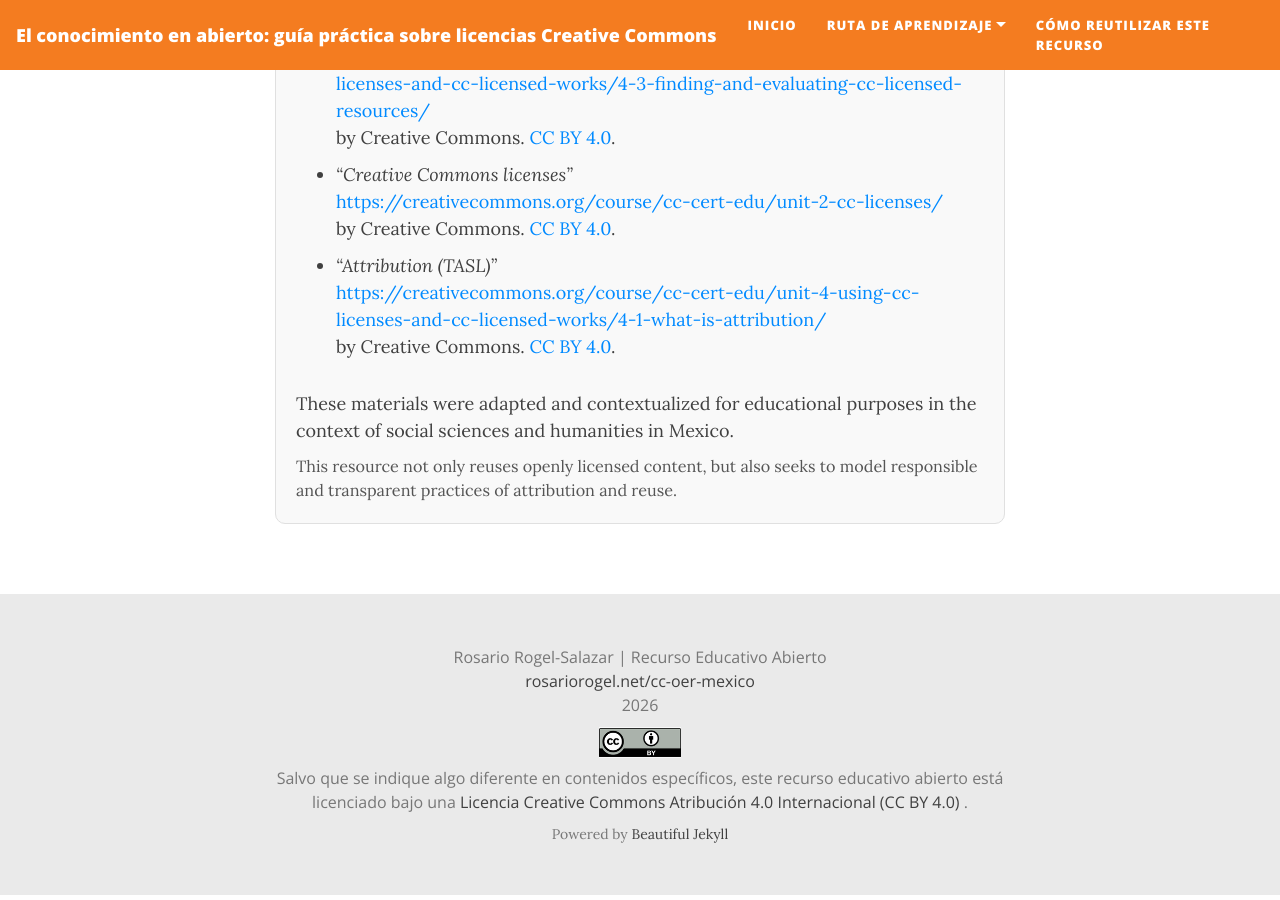
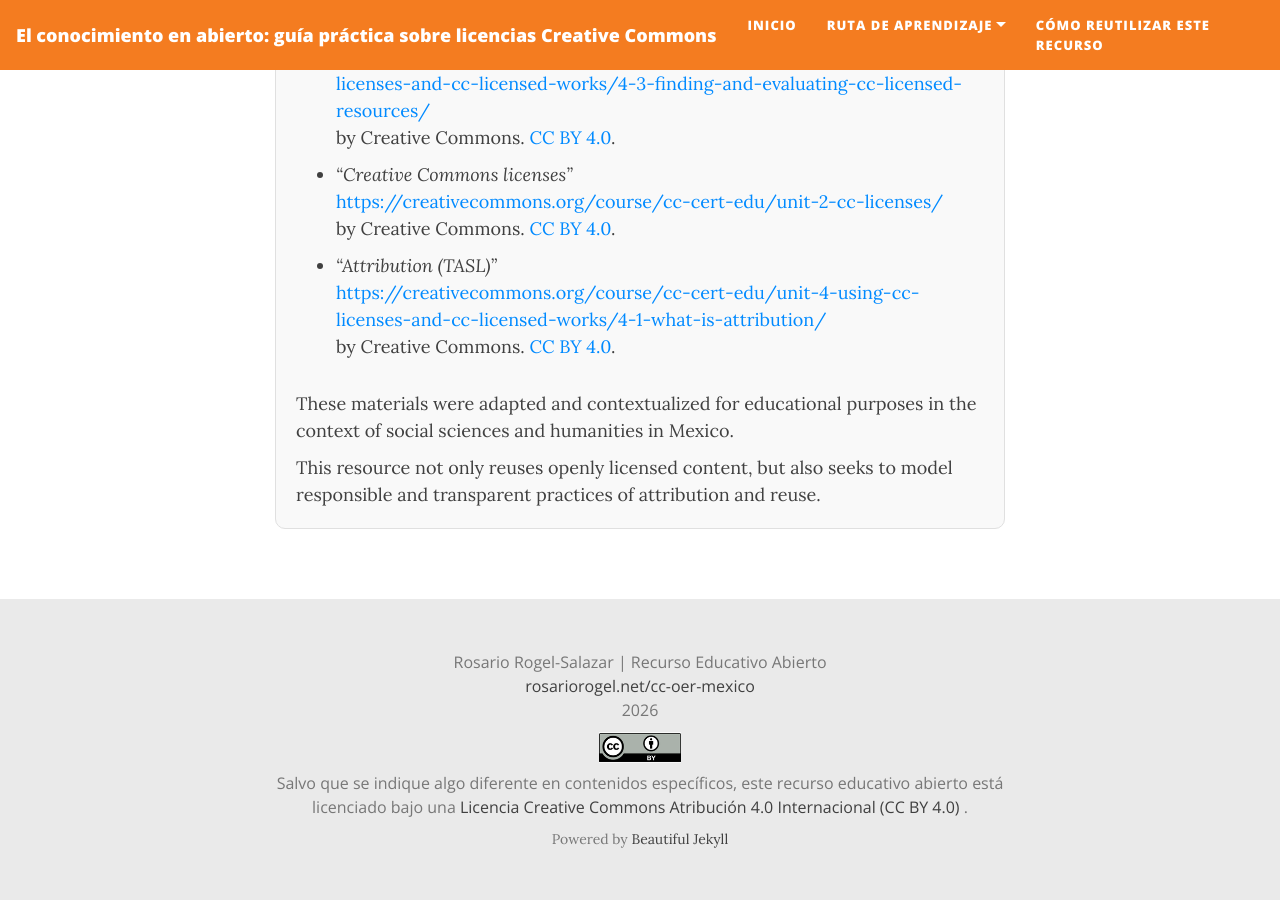
Before and after one commit to rosariorogel/cc-oer-mexico, a Jekyll site: the page built from _pages/reusar-este-recurso.md, in a window 1280 px wide and 900 px high, scrolled down 2295 px. Built offline with Jekyll 4.4.1, drawn with Linux system fonts in a browser that asks for light colours; nearby versions of some CDN libraries.

Commit message:
Update reusar-este-recurso.md

```diff
--- a/_pages/reusar-este-recurso.md
+++ b/_pages/reusar-este-recurso.md
@@ -104,11 +104,9 @@
   </ul>
 
   <p style="margin-bottom:10px;">
-    These materials were adapted and contextualized for educational purposes in the context of social sciences and humanities in Mexico.
-  </p>
+  These materials were adapted and contextualized for educational purposes in the context of social sciences and humanities in Mexico.
+</p>
 
-  <p style="margin:0; font-size:0.9em; color:#555;">
-    This resource not only reuses openly licensed content, but also seeks to model responsible and transparent practices of attribution and reuse.
-  </p>
-
-</div>
+<p style="margin:0;">
+  This resource not only reuses openly licensed content, but also seeks to model responsible and transparent practices of attribution and reuse.
+</p>
```
